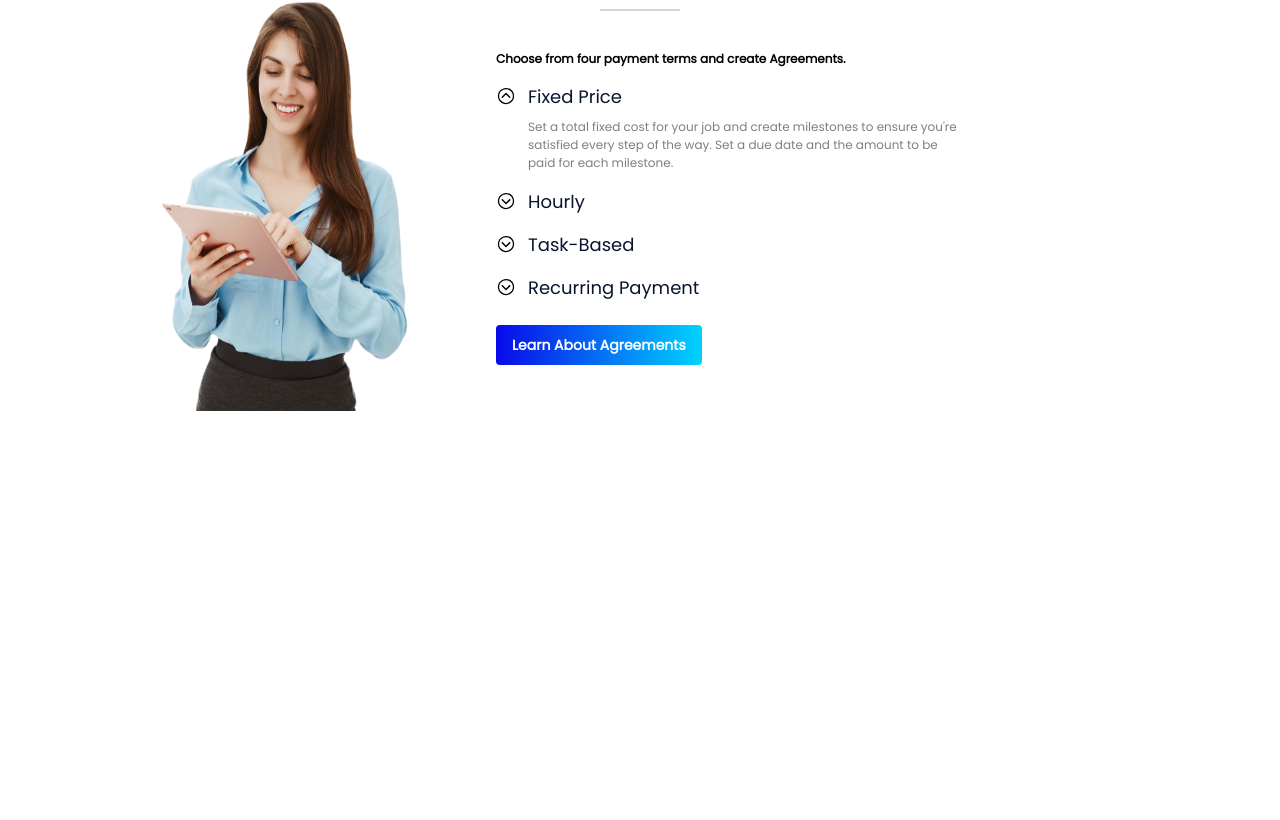
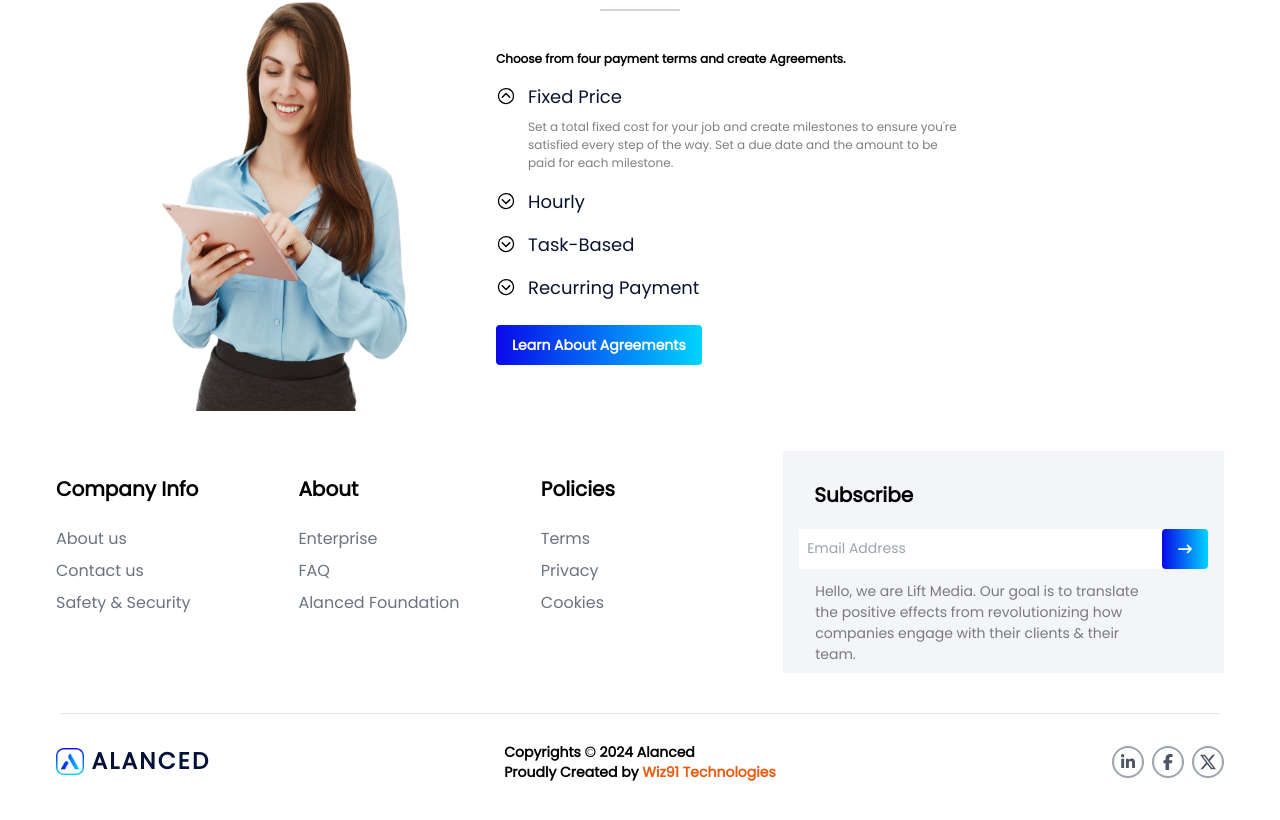
Before and after one commit to meabhipatel/alanced_nextjs, a Next.js app: page / in a window 1280 px wide. Shown: the part 3168-3988 px from the top of the page. Before the commit the page ends 3579 px from the top, so only its background shows below. Built offline with nearby package versions, Linux system fonts and the light colour scheme.

Commit message:
added footer section in layout and removed from home screen

```diff
--- a/src/app/layout.tsx
+++ b/src/app/layout.tsx
@@ -2,6 +2,7 @@ import type { Metadata } from "next";
 import { Poppins } from "next/font/google";
 import "./globals.css";
 import Navbar from "@/components/Navbar";
+import Footer from "@/components/Footer";
 
 const poppins = Poppins({ weight: "400", subsets: ["latin"] });
 
@@ -21,6 +22,7 @@ export default function RootLayout({
       <body className={poppins.className}>
         <Navbar />
         {children}
+        <Footer />
       </body>
     </html>
   );
--- a/src/app/page.tsx
+++ b/src/app/page.tsx
@@ -12,8 +12,6 @@ export default function Home() {
       <HomeSection1 />
       <HomeSection2 />
       <HomeSection3 />
-      {/* <HomeSection4 /> */}
-      {/* <Footer /> */}
     </main>
   );
 }
--- /dev/null
+++ b/src/components/Footer.tsx
@@ -0,0 +1,185 @@
+"use client";
+import Link from "next/link";
+import Image from "next/image";
+import { useState , ChangeEvent } from "react";
+
+import logoTransparent from "@/assets/images/alanced_transparent.png";
+import { FaArrowRightLong, FaFacebookF, FaLinkedinIn } from "react-icons/fa6";
+import { BsTwitterX } from "react-icons/bs";
+
+// import { useDispatch, useSelector } from "react-redux";
+// import { AddUserSubscriptionAction } from "../../redux/User/UserAction";
+// import { toast } from "react-toastify";
+
+const Footer = () => {
+  const initialUserState = {
+    email: "",
+  };
+
+  const [addUserSub, setAddUserSub] = useState(initialUserState);
+  // const dispatch = useDispatch();
+
+  // const addsub = useSelector((state) => state.user.addsub);
+
+  // useEffect(() => {
+  //   if (addsub) {
+  //     setAddUserSub(initialUserState);
+  //   }
+  // }, [addsub]);
+
+  const AddUserSubscribe = () => {
+    if (!addUserSub.email) {
+      // toast.error("Email is Required");
+      return;
+    }
+
+    const formData = new URLSearchParams();
+    formData.append("email", addUserSub.email);
+
+    // dispatch(AddUserSubscriptionAction(formData));
+  };
+
+  const onChange = (e: ChangeEvent<HTMLInputElement>) => {
+    setAddUserSub({
+      ...addUserSub,
+      [e.target.name]: e.target.value,
+    });
+  };
+
+  return (
+    <footer className="footer-1 bg-whit py-8 sm:py-12">
+      <div className="w-full px-5 lg:px-10">
+        {/* ---> footer navigations  */}
+        <div className="grid w-full grid-cols-1 gap-3 md:grid-cols-2 lg:grid-cols-5">
+          <div className="p-1 text-left md:p-4">
+            <h5 className="mb-6 text-xl font-bold">Company Info</h5>
+            <ul className="footer-links list-none text-gray-500">
+              <Link href="/about-us">
+                <li className="mb-2 hover:text-blue-600 hover:underline">About us</li>
+              </Link>
+              <Link href="/contact-us">
+                <li className="mb-2 hover:text-blue-600 hover:underline">Contact us</li>
+              </Link>
+              <Link href="/safety-security">
+                <li className="mb-2 hover:text-blue-600 hover:underline">Safety & Security</li>
+              </Link>
+            </ul>
+          </div>
+          <div className="p-1 text-left md:p-4">
+            <h5 className="mb-6 text-xl font-bold">About</h5>
+            <ul className="footer-links list-none text-gray-500">
+              <Link href="/enterprises">
+                <li className="mb-2 hover:text-blue-600 hover:underline">Enterprise </li>
+              </Link>
+              <Link href="/faq">
+                <li className="mb-2 hover:text-blue-600 hover:underline">FAQ</li>
+              </Link>
+              <Link href="/why-alanced">
+                <li className="mb-2 hover:text-blue-600 hover:underline">Alanced Foundation</li>
+              </Link>
+            </ul>
+          </div>
+          <div className="p-1 text-left md:p-4">
+            <h5 className="mb-6 text-xl font-bold">Policies</h5>
+            <ul className="footer-links list-none text-gray-500">
+              <Link href="/terms">
+                <li className="mb-2 hover:text-blue-600 hover:underline">Terms</li>
+              </Link>
+              <Link href="/privacy-policy">
+                <li className="mb-2 hover:text-blue-600 hover:underline">Privacy</li>
+              </Link>
+              <Link href="/cookies">
+                <li className="mb-2 hover:text-blue-600 hover:underline">Cookies</li>
+              </Link>
+            </ul>
+          </div>
+          <div className="col-span-2 p-1 md:p-4">
+            <div className="-mt-6 w-full bg-[#F4F5F9] p-2">
+              <h5 className="ml-[23px] pt-[22px] text-start text-xl font-bold">Subscribe</h5>
+              <div className="mt-5 flex w-full items-center px-2">
+                <input
+                  type="email"
+                  className="h-10 w-full p-2 text-sm focus:border-blue-400 focus:outline-none focus:ring-1 focus:ring-blue-600"
+                  placeholder="Email Address"
+                  name="email"
+                  onChange={onChange}
+                  value={addUserSub.email}
+                />
+                <button
+                  className="inline-block h-10 w-12 rounded border border-none bg-gradient-to-r from-[#0909E9] to-[#00D4FF] px-4 py-[12px] text-sm font-semibold text-white lg:mt-0"
+                  onClick={AddUserSubscribe}
+                >
+                  <FaArrowRightLong />
+                </button>
+              </div>
+
+              <p className="pl-6 pt-3 text-left text-[14px] opacity-50">
+                Hello, we are Lift Media. Our goal is to translate <br />
+                the positive effects from revolutionizing how <br /> companies engage with their
+                clients & their <br /> team.
+              </p>
+            </div>
+          </div>
+        </div>
+
+        <hr className="mx-4 my-6 sm:mx-5" />
+        {/* ---> footer copyrights text  */}
+        <div className="mt-5 flex flex-col items-center space-y-4 px-4 sm:flex-row sm:space-x-4 sm:space-y-0">
+          <div className="flex flex-1 justify-start p-4 pl-0 pt-1">
+            <Link href="/">
+              <div className="flex flex-shrink-0 items-center md:w-1/6">
+                <Image
+                  src={logoTransparent}
+                  alt=""
+                />
+                <span className="ml-2 text-[23px] font-semibold tracking-widest text-[#031136]">
+                  ALANCED
+                </span>
+              </div>
+            </Link>
+          </div>
+          <div className="flex flex-1 justify-center p-4 pt-1">
+            <p className="text-sm font-bold">
+              Copyrights © 2024 Alanced <br /> Proudly Created by
+              <Link
+                href="https://wiz91.com/"
+                target="_blank"
+                className="text-orange-600 hover:underline"
+              >
+                {" "}
+                Wiz91 Technologies
+              </Link>
+            </p>
+          </div>
+          <div className="flex flex-1 justify-end p-4 pr-0 pt-1">
+            <div className="flex sm:justify-center md:justify-end xl:justify-start">
+              <Link
+                href="https://in.linkedin.com/company/wiz91-technologies"
+                target="blank(_blank)"
+                className="flex h-8 w-8 items-center justify-center rounded-full border-2 border-gray-400 from-[#0909E9] to-[#00D4FF] py-1 text-center text-gray-600 duration-1000 hover:border-[#6f7cf3] hover:bg-gradient-to-r hover:text-white"
+              >
+                <FaLinkedinIn />
+              </Link>
+              <Link
+                href="https://www.facebook.com/"
+                target="blank(_blank)"
+                className="ml-2 flex h-8 w-8 items-center justify-center rounded-full border-2 border-gray-400 from-[#0909E9] to-[#00D4FF] py-1 text-center text-gray-600 duration-300 hover:border-[#6f7cf3] hover:bg-gradient-to-r hover:text-white"
+              >
+                <FaFacebookF />
+              </Link>
+              <Link
+                href="https://twitter.com/"
+                target="blank(_blank)"
+                className="ml-2 flex h-8 w-8 items-center justify-center rounded-full border-2 border-gray-400 from-[#0909E9] to-[#00D4FF] py-1 text-center text-gray-600 duration-1000 hover:border-[#6f7cf3] hover:bg-gradient-to-r hover:text-white"
+              >
+                <BsTwitterX />
+              </Link>
+            </div>
+          </div>
+        </div>
+      </div>
+    </footer>
+  );
+};
+
+export default Footer;
```
